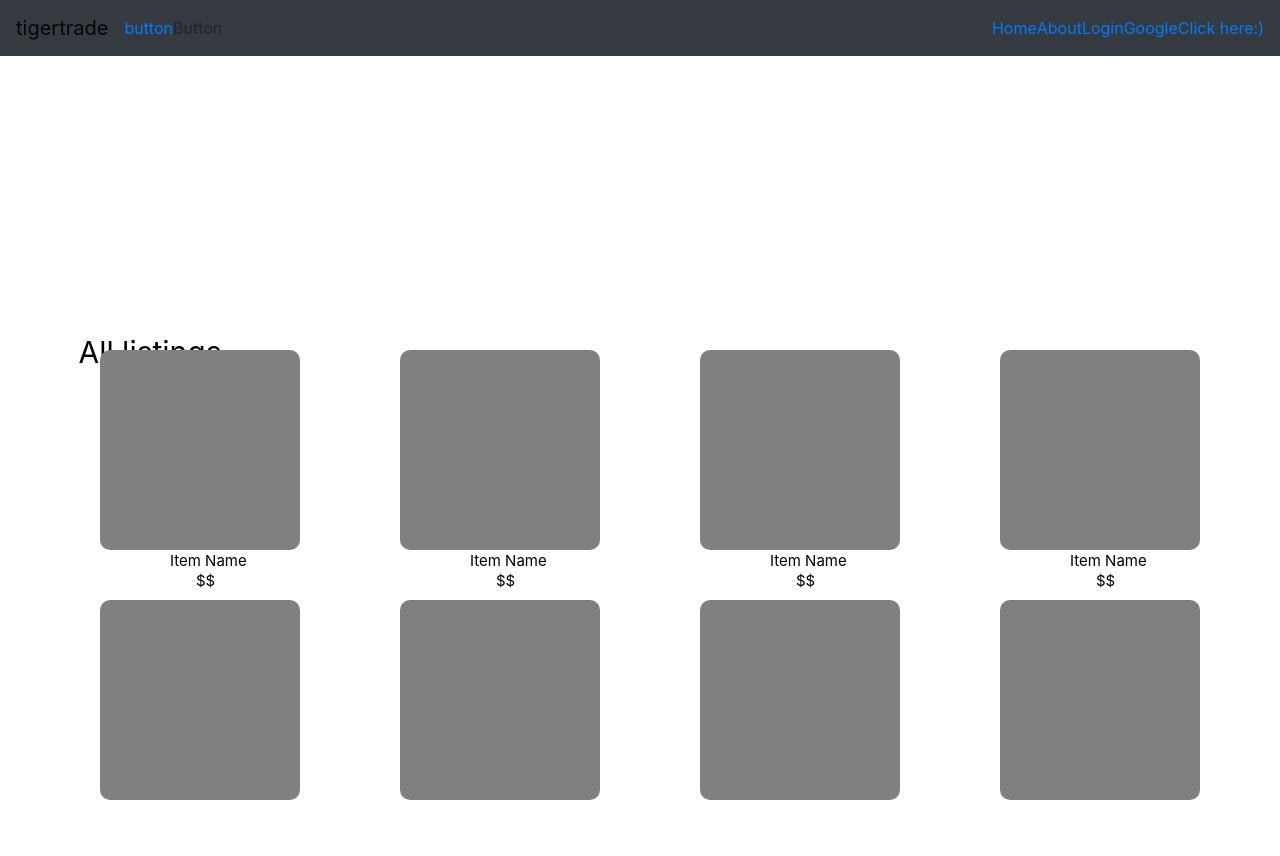
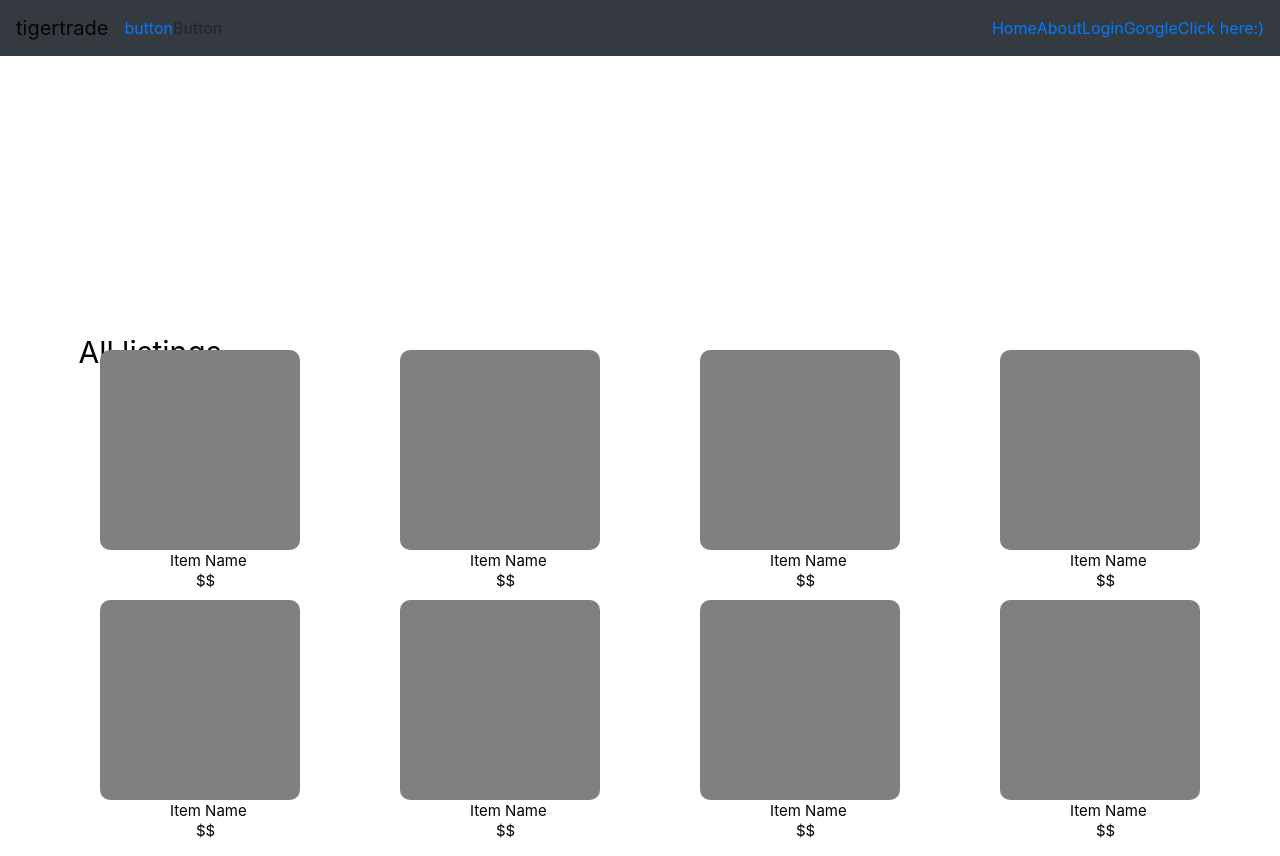
Before and after one commit to Daniel-Wey/odus-student-groups-redesign, a React (Create React App) app: page /landingPageBottom in a window 1280 px wide. Built offline with nearby package versions, Linux system fonts and the light colour scheme.

Commit message:
item name and amt

```diff
--- a/src/LandingPageBottom.js
+++ b/src/LandingPageBottom.js
@@ -39,10 +39,23 @@ class LandingPageBottom extends React.Component {
                     <span class="name"> Item Name</span>
                     <span class="amt"> $$</span>
                     </div>
-                    <div id="item5"></div>
-                    <div id="item6"></div>
-                    <div id="item7"></div>
-                    <div id="item8"></div>
+                    <div id="item5">
+                    <span class="name"> Item Name</span>
+                    <span class="amt"> $$</span>
+                    </div>
+
+                    <div id="item6">
+                    <span class="name"> Item Name</span>
+                    <span class="amt"> $$</span>
+                    </div>
+                    <div id="item7">
+                    <span class="name"> Item Name</span>
+                    <span class="amt"> $$</span>
+                    </div>
+                    <div id="item8">
+                    <span class="name"> Item Name</span>
+                    <span class="amt"> $$</span>
+                    </div>
                 </div>
 
             </div>
```
